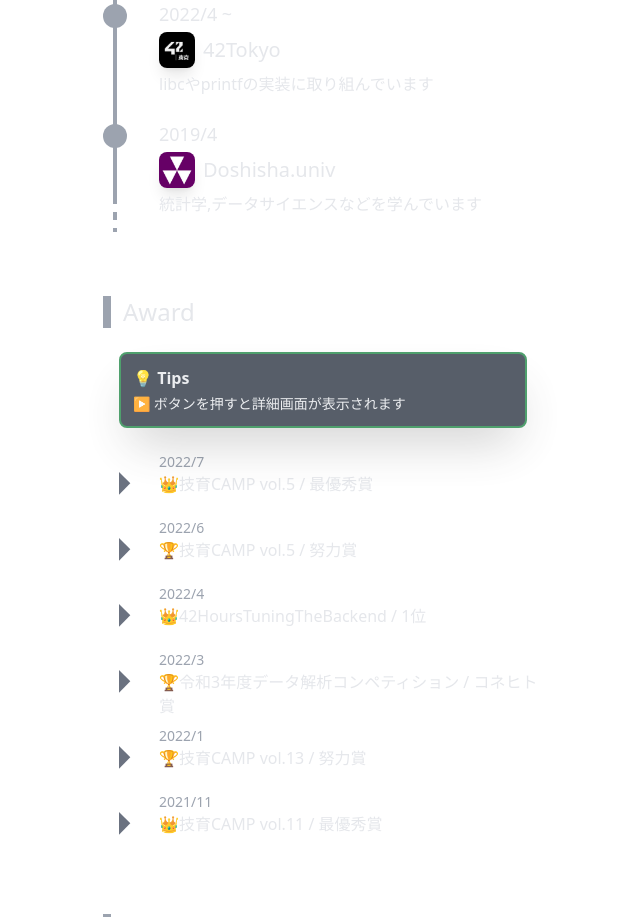
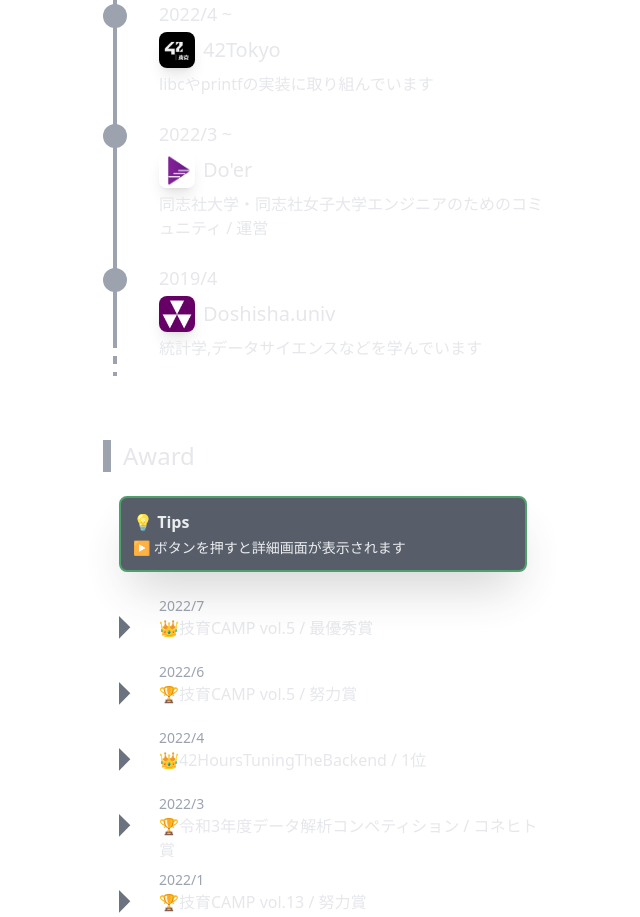
Before and after one commit to mahiro72/mahiro72-resume, a React (Create React App) app: page / in a window 1280 px wide. Shown: the part 1100-2017 px from the top of the page, without its empty margins (457-1097 px from the left). Built offline with nearby package versions, Linux system fonts and the light colour scheme.

Commit message:
add: doer

```diff
--- a/src/data/profile/education/data.ts
+++ b/src/data/profile/education/data.ts
@@ -1,5 +1,6 @@
 import img_doshisha from "../../../img/profile/education/doshisha.png";
 import img_42tokyo from "../../../img/profile/education/42tokyo.jpg";
+import img_doer from "../../../img/profile/education/doer.png";
 
 const data = {
     "education":[
@@ -8,6 +9,12 @@
             "img":img_42tokyo,
             "name":"42Tokyo",
             "about":"libcやprintfの実装に取り組んでいます"
+        },
+        {
+            "date":"2022/3 ~",
+            "img":img_doer,
+            "name":"Do'er",
+            "about":"同志社大学・同志社女子大学エンジニアのためのコミュニティ / 運営"
         },
         {
             "date":"2019/4",
```
Also changed, not shown: src/img/profile/education/doer.png (added).
